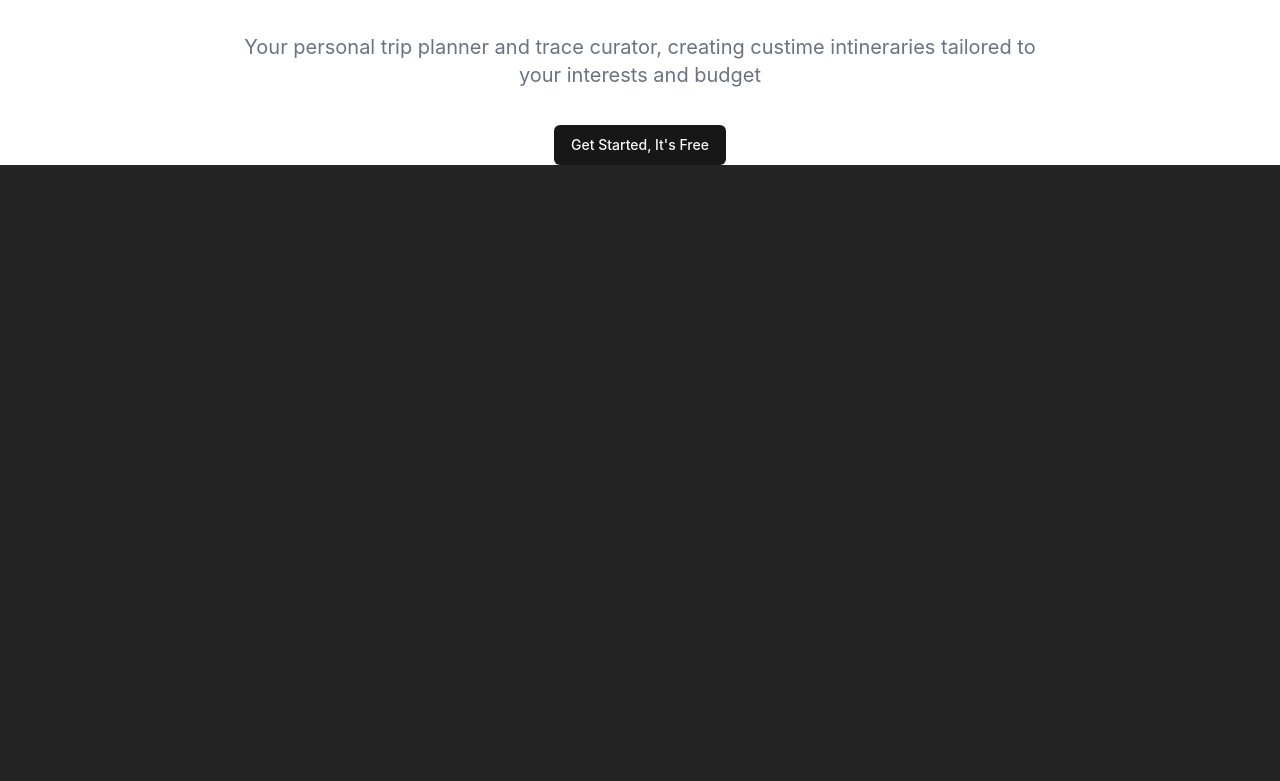
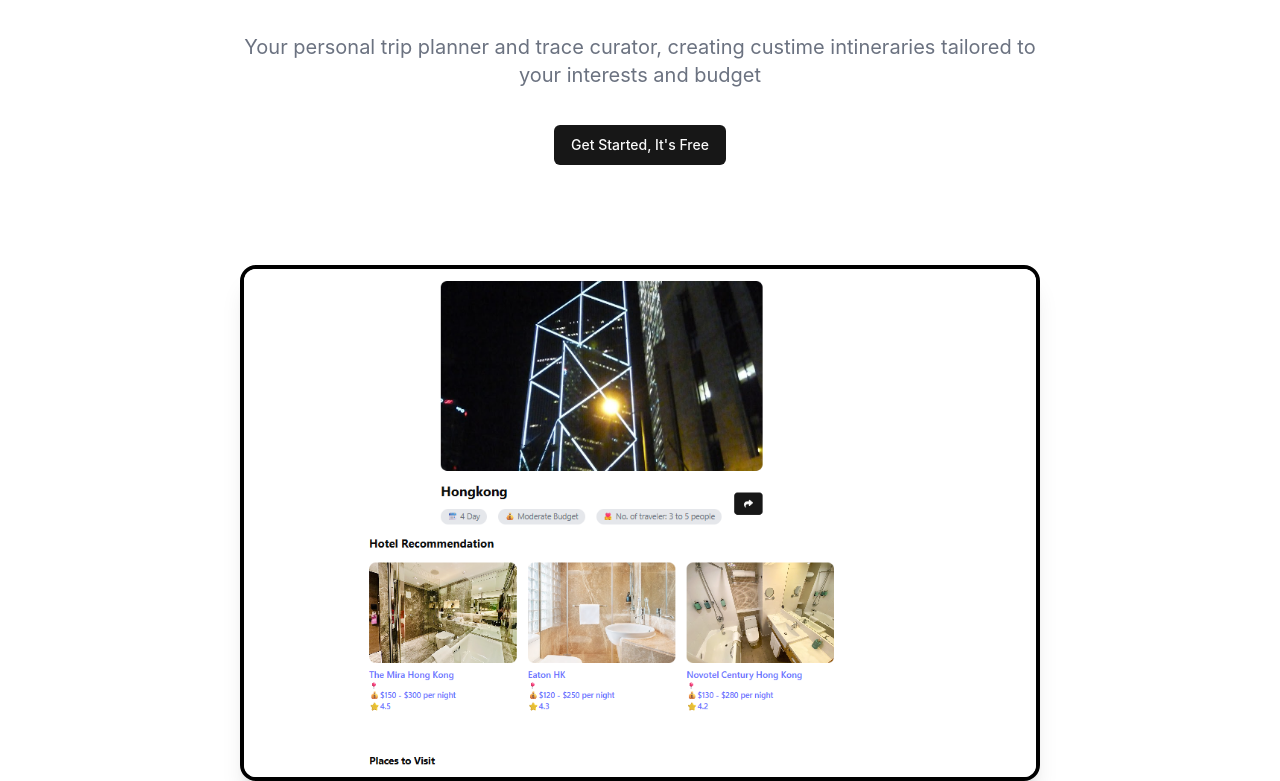
Before and after one commit to Suhani2205/my-itinerary-generator, a React (Vite) app: page / in a window 1280 px wide. Shown: the part 296-1077 px from the top of the page. Before the commit the page ends 800 px from the top, so only its background shows below. Built offline with nearby package versions, Linux system fonts and the light colour scheme; no server answers.

Commit message:
Added screenshot on Landing page

```diff
--- a/src/components/custom/Hero.jsx
+++ b/src/components/custom/Hero.jsx
@@ -11,6 +11,18 @@ function Hero() {
         <Link to={'/create-trip'}>
             <Button>Get Started, It's Free</Button>
         </Link>
+
+        {/* <img src = '/landing.png' ></img> */}
+
+<div className="flex justify-center mt-16">
+  <img
+    src="/landing.png"
+    alt="View Trip Page Screenshot"
+    className="w-[800px] max-w-full h-auto border-4 border-black rounded-2xl shadow-xl"
+  />
+</div>
+
+
     </div>
   )
 }
```
Also changed, not shown: public/landing.png (added).
